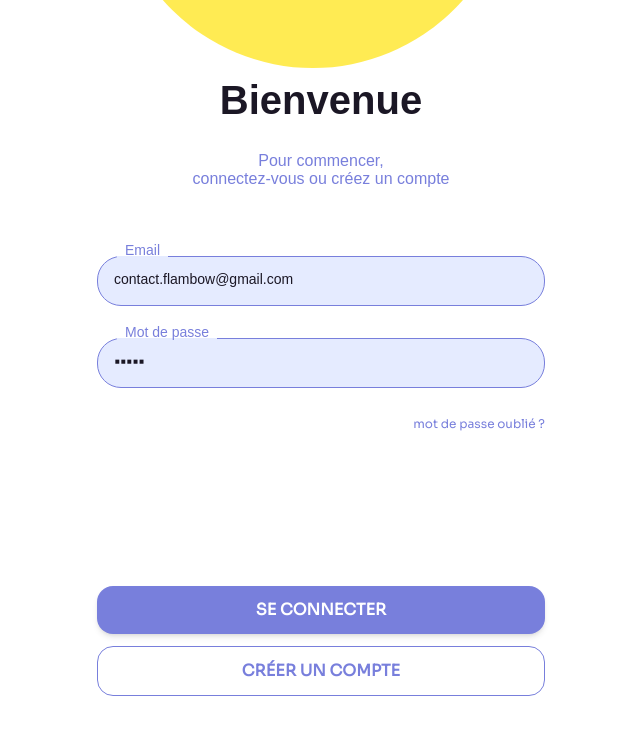
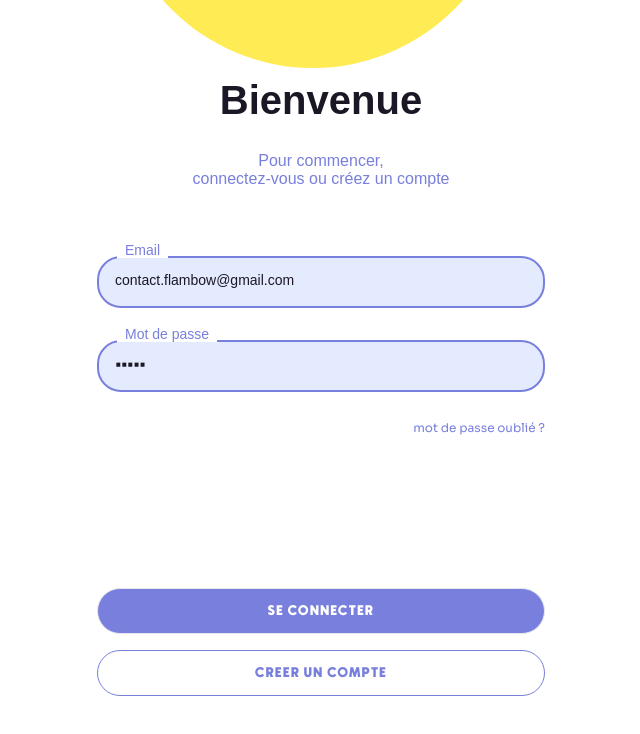
Before and after one commit to KizuCore/Flambow-Project, a React (Vite) app: page /welcome in a window 1280 px wide. Shown: the top 734 px of the page, without its empty margins (319-959 px from the left). Built offline with nearby package versions, Linux system fonts and the light colour scheme; a web font is replaced by a local one.

Commit message:
fix: Adjust background gradient and border styles in WelcomePage and utils.css

```diff
--- a/src/assets/styles/Utils/utils.css
+++ b/src/assets/styles/Utils/utils.css
@@ -1,7 +1,7 @@
 .input-label-flambow {
   @apply absolute left-5 -top-[1rem] px-2 text-sm text-[#787FDC] font-sofia z-10 transition-all;
 
-  background: linear-gradient(to bottom, #ffffff 82%, #E5EBFF 18%);
+  background: linear-gradient(to bottom, #ffffff 88%, #E5EBFF 12%);
 }
 
 .input-label-flambow.peer-placeholder-shown {
--- a/src/components/Auth/WelcomePage.tsx
+++ b/src/components/Auth/WelcomePage.tsx
@@ -30,7 +30,7 @@ export default function WelcomePage() {
                                 id="email"
                                 defaultValue="contact.flambow@gmail.com"
                                 placeholder=" "
-                                className="peer w-full px-4 pt-3 pb-4 rounded-3xl border border-[#787FDC] bg-[#E5EBFF] text-[#1B1725] text-sm outline-none"
+                                className="peer w-full px-4 pt-3 pb-4 rounded-3xl border-[2px]  border-[#787FDC] bg-[#E5EBFF] text-[#1B1725] text-sm outline-none"
                             />
                             <label htmlFor="email" className="input-label-flambow font-comfortaa">
                                 Email
@@ -46,7 +46,7 @@ export default function WelcomePage() {
                                 id="password"
                                 defaultValue="passw"
                                 placeholder=" "
-                                className="peer w-full px-4 pt-3 pb-4 rounded-3xl border border-[#787FDC] bg-[#E5EBFF] text-[#1B1725] text-sm font-semibold outline-none"
+                                className="peer w-full px-4 pt-3 pb-4 rounded-3xl border-[2px] border-[#787FDC] bg-[#E5EBFF] text-[#1B1725] text-sm font-semibold outline-none"
                             />
                             <label htmlFor="password" className="input-label-flambow font-comfortaa">
                                 Mot de passe
@@ -61,20 +61,18 @@ export default function WelcomePage() {
             </div>
 
             {/* Boutons en bas */}
-            <div className="relative z-10 w-full max-w-md mx-auto flex flex-col gap-3 pb-[5rem]">
+            <div className="relative z-10 w-full max-w-md mx-auto flex flex-col gap-4 pb-[5rem]">
                 <button
                     type="submit"
-                    className="w-full bg-[#787FDC] text-white font-bold py-3 rounded-2xl shadow-md transition hover:brightness-110"
+                    className="w-full bg-[#787FDC] text-white border font-newake text-sm tracking-widest uppercase py-3 rounded-3xl hover:bg-[#E5EBFF] transition"
                 >
                     SE CONNECTER
                 </button>
 
-                <button
-                    type="button"
-                    className="w-full border border-[#787FDC] text-[#787FDC] font-bold py-3 rounded-2xl bg-white hover:bg-[#E5EBFF] transition"
-                >
-                    CRÉER UN COMPTE
+                <button type="button" className="w-full border border-[#787FDC] text-[#787FDC] font-newake text-sm tracking-widest uppercase py-3 rounded-3xl bg-white hover:bg-[#E5EBFF] transition">
+                    CREER UN COMPTE
                 </button>
+
             </div>
         </div>
     );
```
